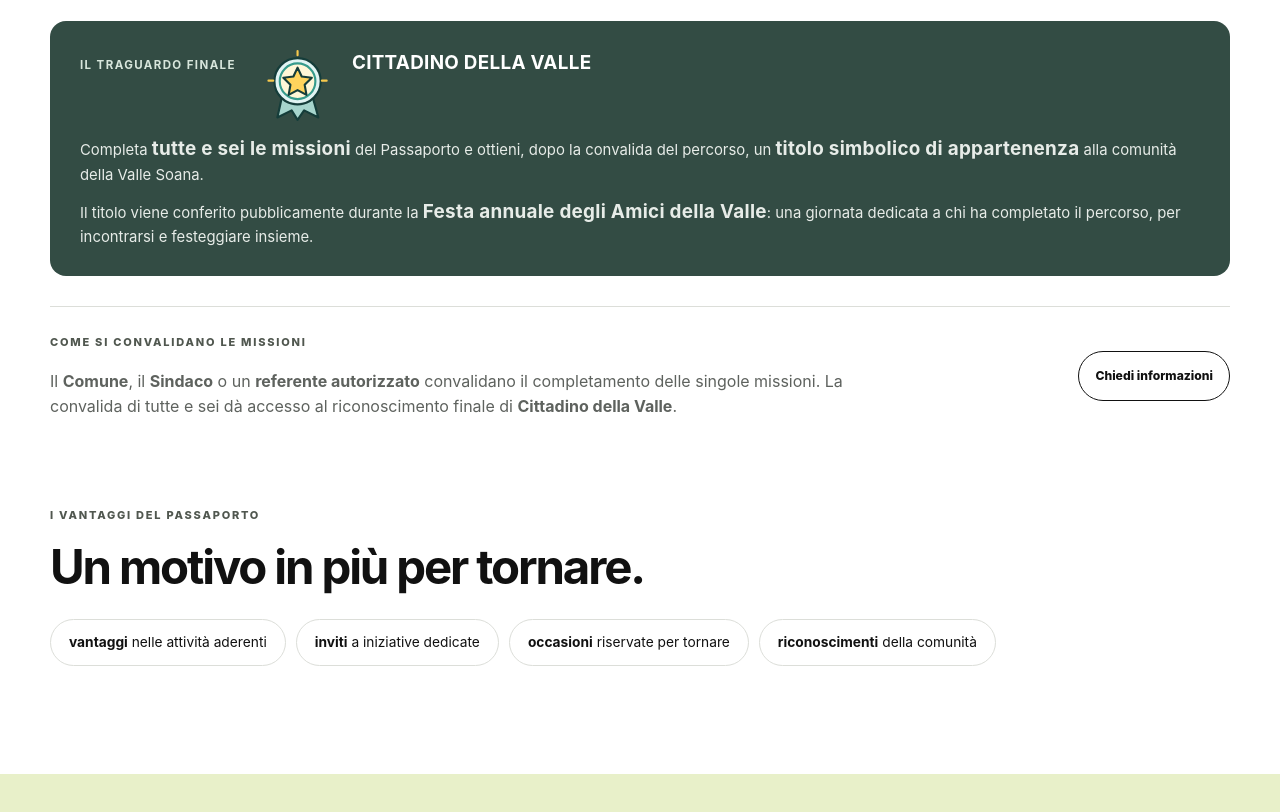
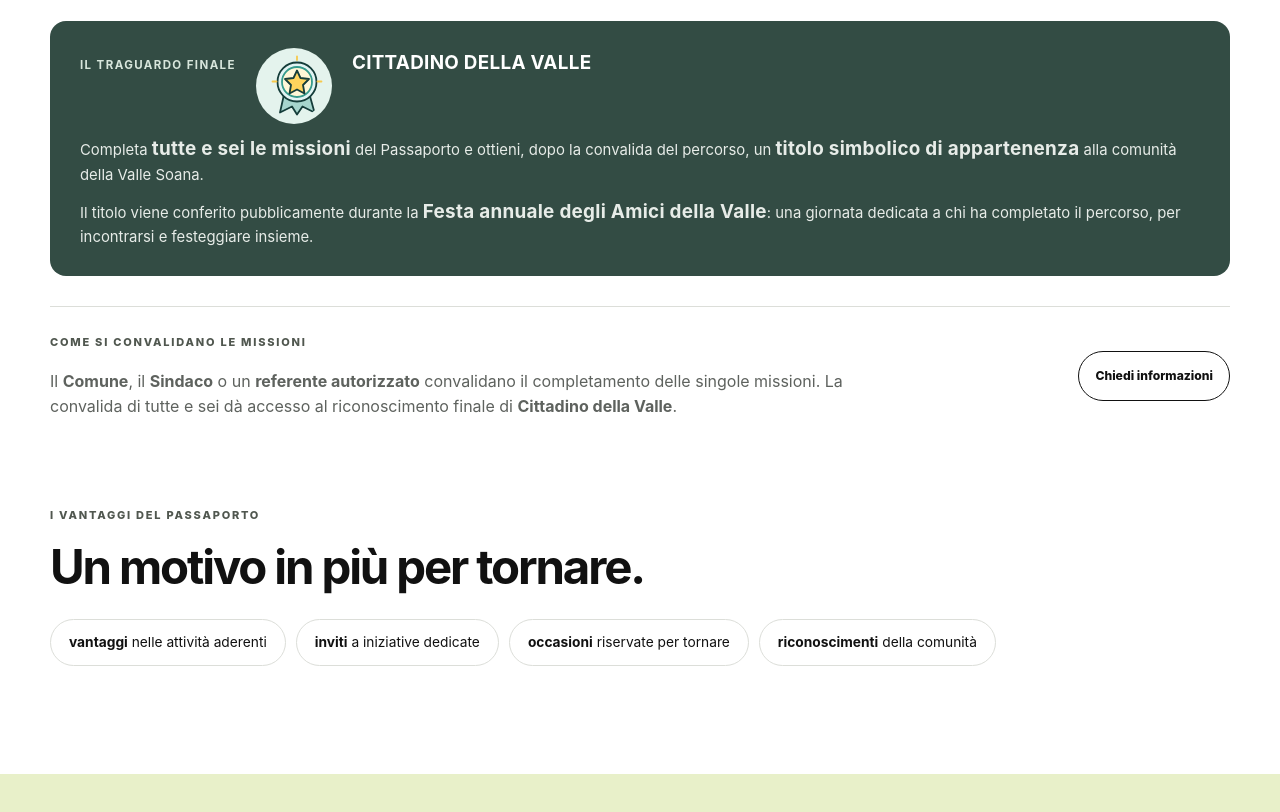
Before and after one commit to Comunita-Sassifraga/ViviSoana-Web, a plain HTML site: page public/index.html in a window 1280 px wide. Shown: the part 6756-7568 px from the top of the page. Drawn offline with Linux system fonts and the light colour scheme.

Commit message:
Migliora contrasto della medaglia del riconoscimento finale

```diff
--- a/public/styles.css
+++ b/public/styles.css
@@ -154,7 +154,7 @@ h2{font-size:clamp(2.75rem,5.4vw,5.4rem);line-height:.96;letter-spacing:-.052em;
 .passport-award-header{display:flex;align-items:center;justify-content:space-between;gap:12px;min-height:58px;margin-bottom:12px}
 .passport-award-header .passport-award-ref{margin-bottom:0}
 .passport-award-icon{width:58px;height:58px;object-fit:contain;flex-shrink:0}
-.passport-final-icon{width:76px;height:76px;object-fit:contain;flex-shrink:0;align-self:center}
+.passport-final-icon{width:76px;height:76px;object-fit:contain;flex-shrink:0;align-self:center;background:#e4f3ed;border-radius:50%;padding:6px}
 .passport-v10-recognitions{margin-top:96px}
 .passport-final-award{display:flex;flex-wrap:wrap;align-items:baseline;gap:10px 20px;background:#334c44;color:#fff;border-radius:16px;padding:27px 30px;margin-top:24px}
 .passport-final-award span{font-size:.72rem;letter-spacing:.12em;font-weight:700;color:#d8e6dc}
```
